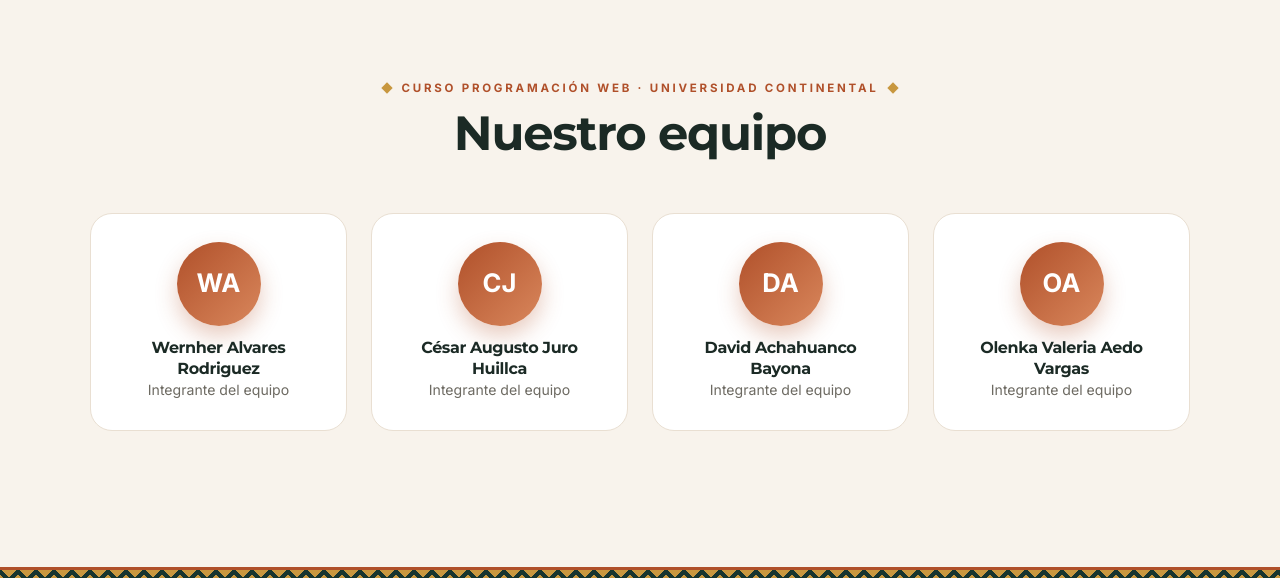
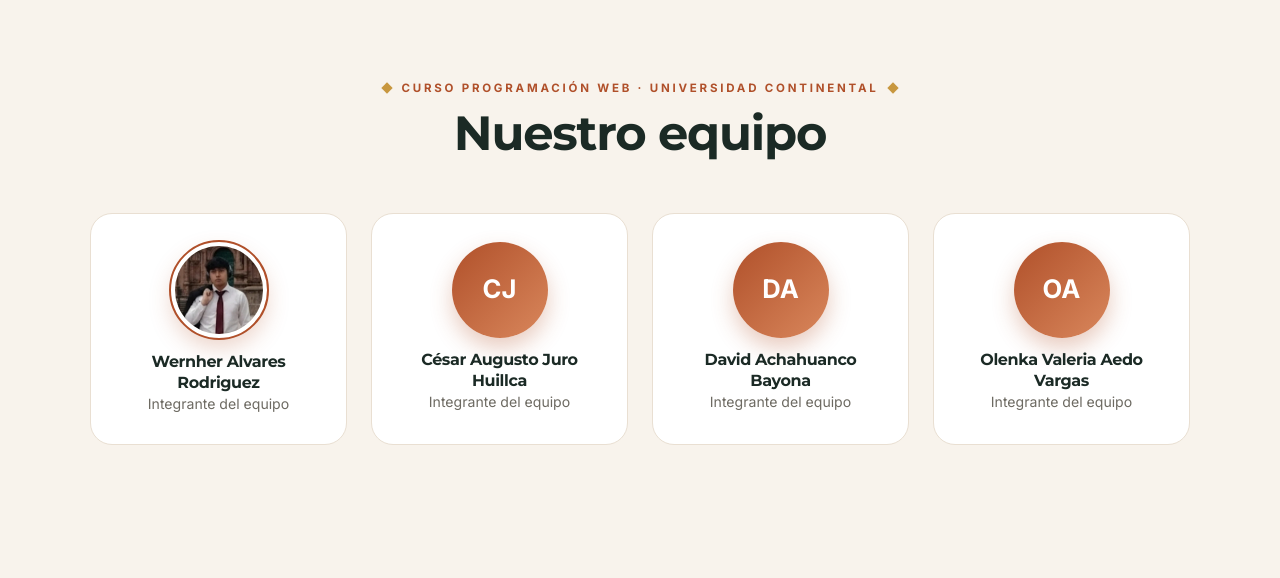
Before and after one commit to Narueer/tampu-app, a Laravel app: page /nosotros in a window 1280 px wide. Shown: the part 1282-1860 px from the top of the page. Run offline with Laravel 12, Linux system fonts and the light colour scheme.

Commit message:
Fotos del equipo en Nosotros

```diff
--- a/public/css/tema.css
+++ b/public/css/tema.css
@@ -2988,3 +2988,16 @@ input[type="file"]:hover::file-selector-button {
 .asistente .burbuja.bot {
     white-space: pre-line;
 }
+
+/* AD. Fotos del equipo */
+.avatar-equipo { width: 96px; height: 96px; }
+.avatar-equipo.foto {
+    display: block;
+    margin: 0 auto 14px;
+    object-fit: cover;
+    border: 4px solid white;
+    outline: 2px solid var(--terracota);
+    background: var(--crema, #f6f1ea);
+    box-shadow: 0 10px 22px rgba(180, 83, 42, 0.25);
+}
+.tarjeta-equipo:hover .avatar-equipo.foto { outline-color: var(--dorado, #c8963e); }
--- a/resources/views/nosotros.blade.php
+++ b/resources/views/nosotros.blade.php
@@ -63,11 +63,15 @@
                 <h2>Nuestro equipo</h2>
             </div>
             <div class="row g-4">
-                @foreach (['Wernher Alvares Rodriguez', 'César Augusto Juro Huillca', 'David Achahuanco Bayona', 'Olenka Valeria Aedo Vargas'] as $nombre)
+                @foreach (['wernher' => 'Wernher Alvares Rodriguez', 'cesar' => 'César Augusto Juro Huillca', 'david' => 'David Achahuanco Bayona', 'olenka' => 'Olenka Valeria Aedo Vargas'] as $foto => $nombre)
                     @php($partes = explode(' ', $nombre))
                     <div class="col-6 col-lg-3 revelar">
                         <div class="tarjeta-equipo">
-                            <span class="avatar-equipo">{{ mb_substr($partes[0], 0, 1) }}{{ mb_substr($partes[count($partes) - 2], 0, 1) }}</span>
+                            @if (file_exists(public_path("img/equipo/{$foto}.webp")))
+                                <img class="avatar-equipo foto" src="{{ asset("img/equipo/{$foto}.webp") }}" alt="Foto de {{ $nombre }}" loading="lazy" width="96" height="96">
+                            @else
+                                <span class="avatar-equipo">{{ mb_substr($partes[0], 0, 1) }}{{ mb_substr($partes[count($partes) - 2], 0, 1) }}</span>
+                            @endif
                             <h3>{{ $nombre }}</h3>
                             <p>Integrante del equipo</p>
                         </div>
```
Also changed, not shown: public/img/equipo/wernher.webp (added).
